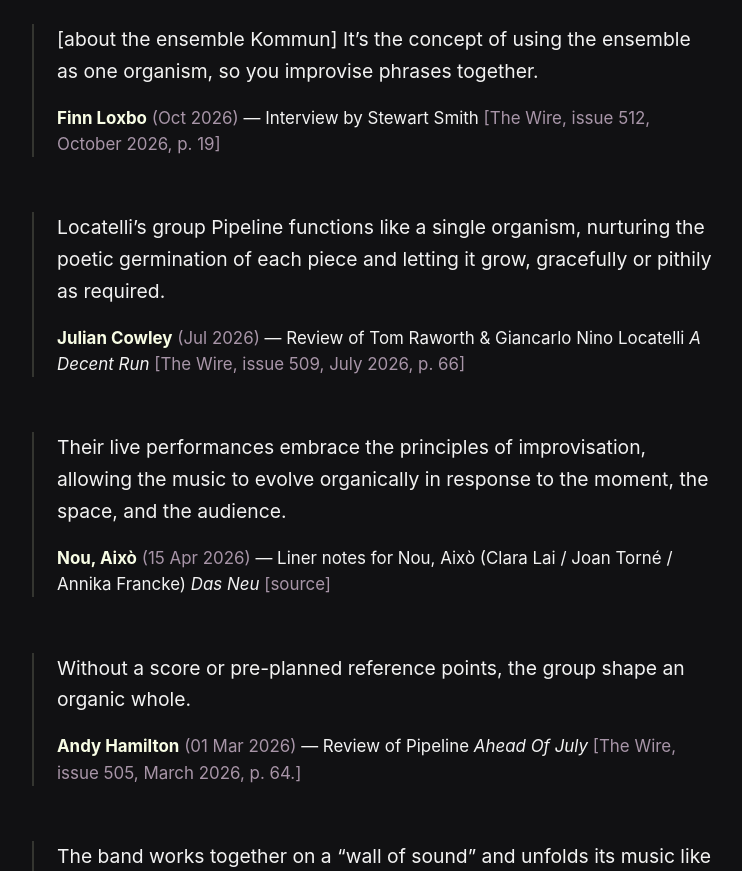
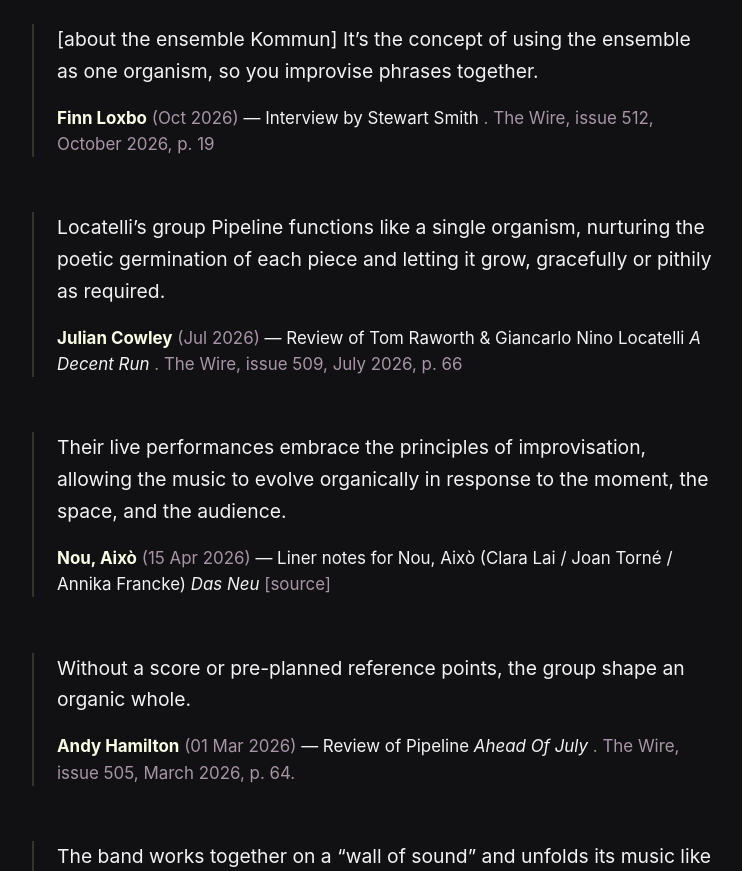
Before and after one commit to ntrocado/ntrocado.github.io, a Jekyll site: the page built from organic-metaphors.html, in a window 1280 px wide and 1400 px high. Shown: the part 299-1170 px from the top of the window, without its empty margins (268-1010 px from the left). Built offline with Jekyll 4.4.1, drawn with Linux system fonts in a browser that asks for light colours; nearby versions of some CDN libraries; some web fonts are replaced; some of the changed text lies outside the part shown.

Commit message:
Refine citation sources formatting for non-link publications in organic metaphors

```diff
--- a/organic-metaphors.html
+++ b/organic-metaphors.html
@@ -35,7 +35,7 @@ description: A collection of quotes using organic metaphors to describe free imp
         {% if item.source contains '://' %}
         <span class="citation-source"><a href="{{ item.source }}" target="_blank" rel="noopener">[source]</a></span>
         {% else %}
-        <span class="citation-source">[{{ item.source }}]</span>
+        . <span class="citation-source">{{ item.source }}</span>
         {% endif %}
       {% endif %}
     </div>
@@ -57,7 +57,7 @@ description: A collection of quotes using organic metaphors to describe free imp
         {% if item.source contains '://' %}
         <span class="citation-source"><a href="{{ item.source }}" target="_blank" rel="noopener">[source]</a></span>
         {% else %}
-        <span class="citation-source">[{{ item.source }}]</span>
+        . <span class="citation-source">{{ item.source }}</span>
         {% endif %}
       {% endif %}
     </div>
```
